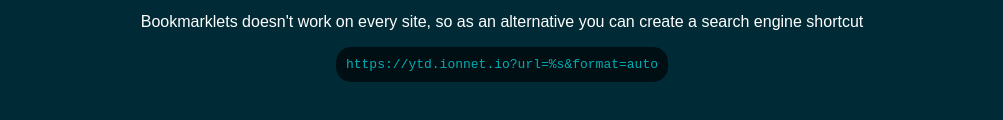
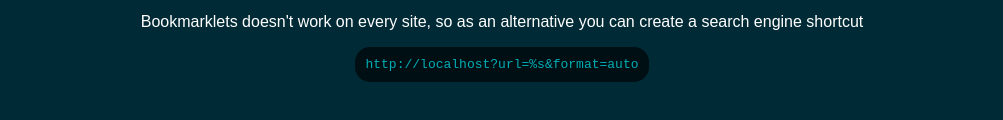
Before and after one commit to LucasionGS/yt-dlp-server, a website: page public/index.html in a window 1280 px wide. Shown: the part 368-488 px from the top of the page, without its empty margins (138-1141 px from the left). Drawn offline with Linux system fonts and the light colour scheme.

Commit message:
Fixed hardcoded web address bug

```diff
--- a/public/index.html
+++ b/public/index.html
@@ -120,7 +120,7 @@
         bookmarkletInput.innerText = bookmarklet;
 
         // log a search engine shortcut
-        const searchEngine = `https://ytd.ionnet.io${port}?url=%s&format=auto`;
+        const searchEngine = `${window.location.protocol}//${window.location.host}${port}?url=%s&format=auto`;
         const searchEngineInput = document.querySelector("#shortcut-search-engine");
         searchEngineInput.innerText = searchEngine;
       </script>
```
